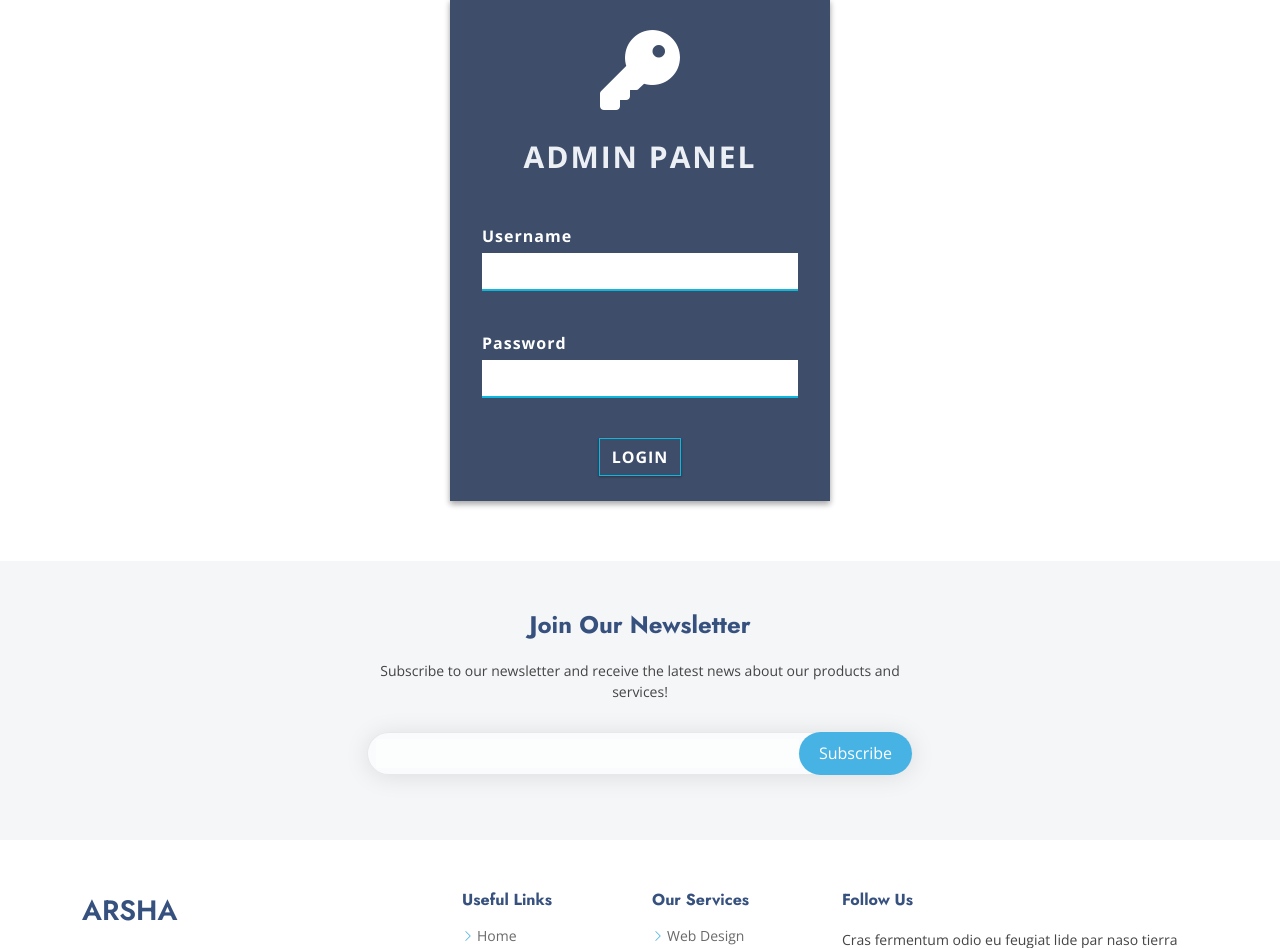
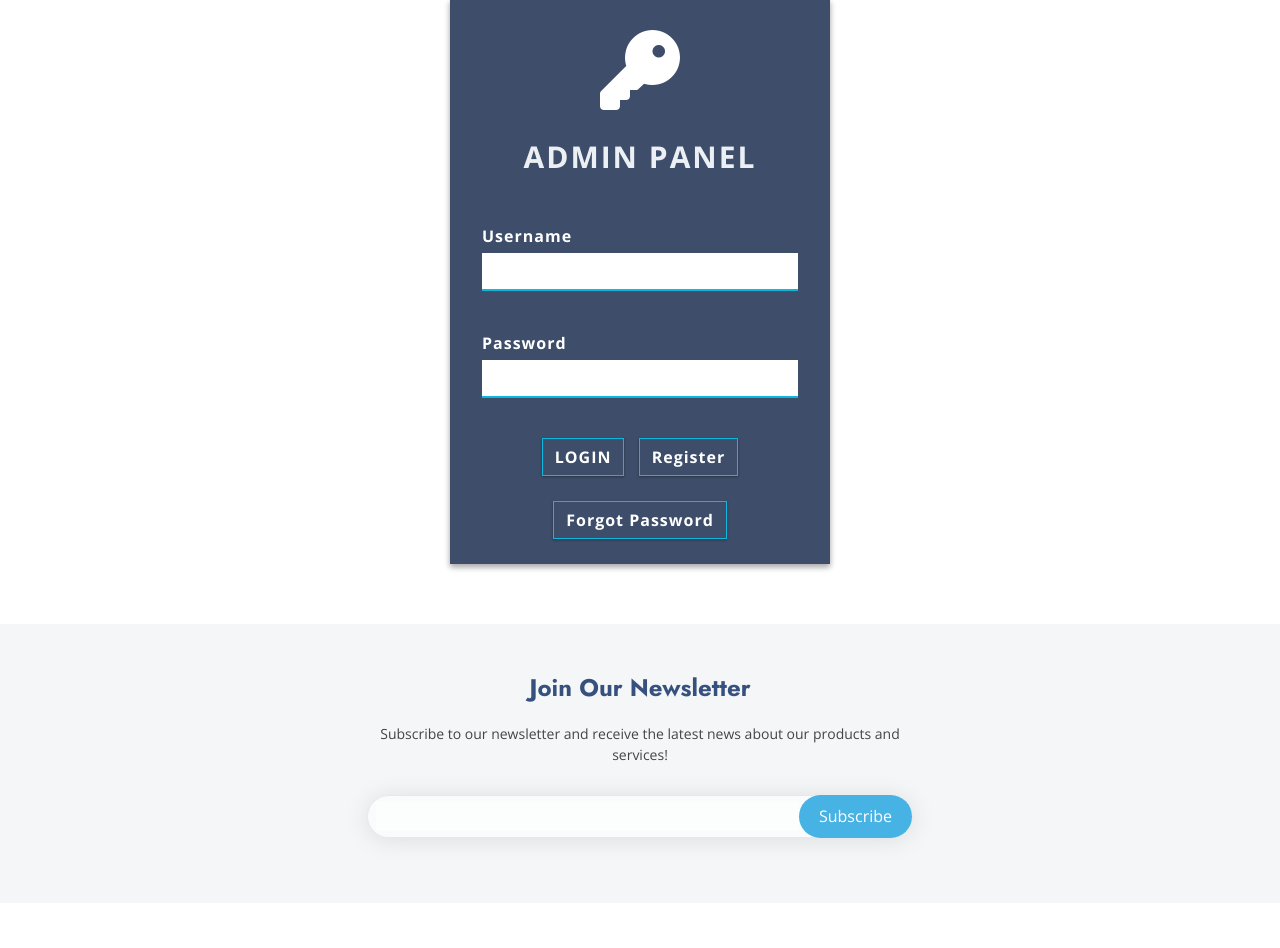
Before and after one commit to devac123/django_lms, a Django app: page /accounts/login/ in a window 1280 px wide. Shown: the part 112-1060 px from the top of the page. Run offline with Django 5.2, Linux system fonts and the light colour scheme; some libraries are stand-ins or nearby versions.

Commit message:
update login page structrue

```diff
--- a/theme/static/css/main.css
+++ b/theme/static/css/main.css
@@ -1141,6 +1141,9 @@
       text-align: center;
       margin-bottom: 25px;
   }
+  .dj_forms .login-button button,.dj_forms .login-button a{
+    margin: 0px 5px;
+  }
 
   .dj_forms .login-text {
       text-align: left;
--- a/theme/templates/registration/login.html
+++ b/theme/templates/registration/login.html
@@ -41,7 +41,12 @@
                                     <!-- Error Message -->
                                 </div>
                                 <div class="col-lg-12 login-btm login-button">
-                                    <button type="submit" class="btn btn-outline-primary">LOGIN</button>
+                                    <button type="submit" class="mr-2 btn btn-outline-primary">LOGIN</button>
+                                    <a href="{% url 'create_account' %}" class=" ml-2 btn btn-outline-primary">Register</a>
+
+                                </div>
+                                <div class="col-lg-12 login-btm login-button">
+                                    <a href="{% url 'change_password' %}" class="btn btn-outline-primary">Forgot Password</a>
                                 </div>
                             </div>
 
```
